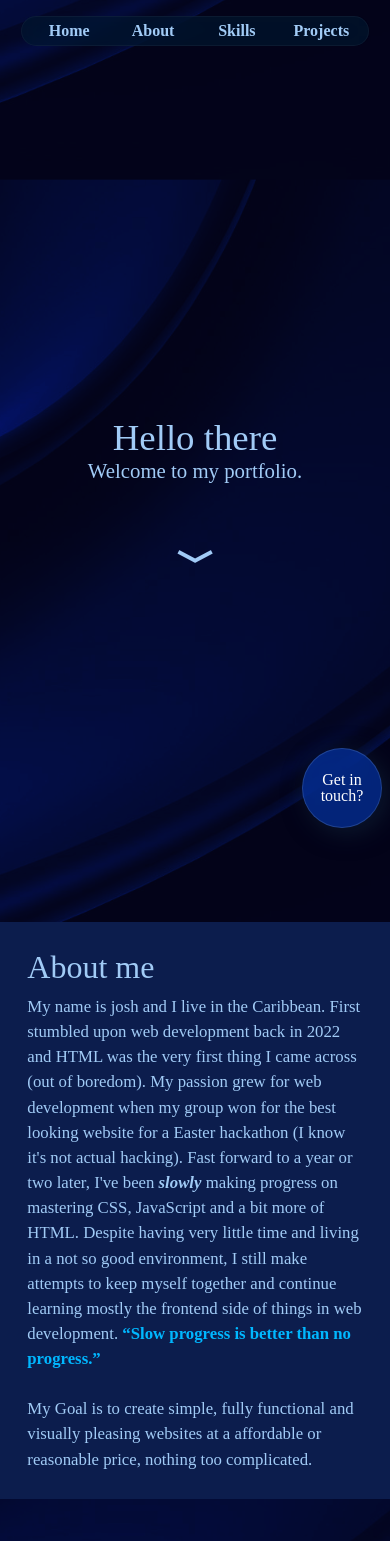
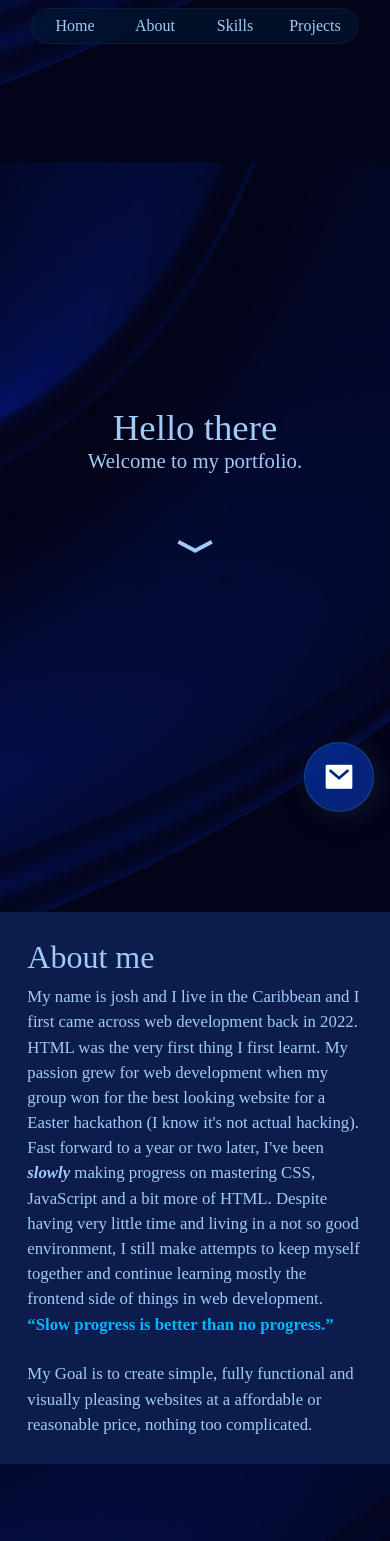
Before and after one commit to Edixlk/Personal-Porfolio-Website, a plain HTML site: page index.html in a window 390 px wide. Shown: the top 1541 px of the page. Drawn offline with nearby package versions, Linux system fonts and the light colour scheme; a web font is replaced by a local one.

Commit message:
dev update 8.21.25

```diff
--- a/contact page v2/main.css
+++ b/contact page v2/main.css
@@ -61,6 +61,8 @@ body {
   color: #fff;
   background-color: rgb(3, 82, 173);
 }
+
+
 
 
 /*=========================================*/
--- a/index.html
+++ b/index.html
@@ -36,7 +36,7 @@
 
     <!-- visible on smaller screens-->
     <a href="mailto: edixlk14@gmail.com">
-      <button class="get-in-touch" id="contact-flt-btn">Get in touch?</button> <!--changed to mail-to-->
+      <button class="get-in-touch" id="contact-flt-btn"><i class="ri-mail-fill"></i></button> <!--changed to mail-to-->
     </a>
 
 
@@ -72,10 +72,9 @@
       <h1>About me</h1>
 
       <p>
-        My name is josh and I live in the Caribbean. First stumbled upon web
-        development back in 2022 and HTML was the very first thing I came
-        across (out of boredom). My passion grew for web development when my
-        group won for the best looking website for a Easter hackathon (I know
+        My name is josh and I live in the Caribbean and I first came across web
+        development back in 2022. HTML was the very first thing I first learnt.
+        My passion grew for web development when my group won for the best looking website for a Easter hackathon (I know
         it's not actual hacking). Fast forward to a year or two later, I've
         been <em><b>slowly</b></em> making progress on mastering CSS, JavaScript and a bit more of HTML.
         Despite having very little time and living in a not so good
@@ -83,7 +82,8 @@
         continue learning mostly the frontend side of things in web
         development.
 
-        <q style="color: rgb(0, 183, 255); font-weight: bolder">Slow progress is better than no progress.</q>
+         <!---this is for the blue text on the last line on the paragraph.-->
+        <q class="highlight">Slow progress is better than no progress.</q>
       </p>
 
       <p style="margin-top: 1em">
@@ -291,11 +291,11 @@
       <h1>Made by @edixlk</h1>
 
       <ul class="scl-med footerlinks">
-        <a href="mailto:edixlk14@gmail.com" id="contact-foot-link"><i class="ri-mail-fill"></i></a>
+        <a href="mailto:edixlk14@gmail.com" id="contact-foot-link">Contact</a>
         <!--Link only visible on this page and desktop only.-->
-        <a href="https://x.com/nixc67"><i class="ri-twitter-x-line"></i></a>
-        <a href="https://github.com/Edixlk"><i class="ri-github-fill"></i></a>
-        <a href="https://www.youtube.com/@edixlk3"><i class="ri-youtube-fill"></i></a>
+        <a href="https://x.com/nixc67">Twitter</i></a>
+        <a href="https://github.com/Edixlk">Github</a>
+        <a href="https://www.youtube.com/@edixlk3">Youtube</i></a>
       </ul>
     </footer>
 </body>
--- a/main.css
+++ b/main.css
@@ -91,10 +91,18 @@ body {
 nav {
   z-index: 1;
   position: sticky;
+  display: flex;
+  align-items: center;
+  justify-content: center;
+  place-self: center;
+  height: auto;
+  width: fit-content;
   top: 0;
   background-color: var(--nav-bg);
   backdrop-filter: blur(15px);
-  padding: 1em;
+  padding: 0.5em 0;
+  margin-bottom: 0.5rem;
+  border-radius: 1.5rem;
 }
 
 .nav-links {
@@ -102,7 +110,6 @@ nav {
   justify-content: center;
   align-items: center;
   gap: 0.2em;
-  font-size: 1.2rem;
   font-weight: 600;
 }
 
@@ -113,6 +120,9 @@ nav {
   color: var(--light-blue);
   padding: 0.3em 0.8em;
   border-radius: 1.5rem;
+  font-weight: 300;
+
+  font-size: clamp(1rem, 0.75rem + 1vw, 1.2rem);
 }
 
 .nav-links a:hover {
@@ -136,14 +146,14 @@ nav {
 /* HERO SECTION (FIRST PAGE)*/
 
 .get-in-touch {
-  padding: 0.5em 1em;
+  padding: 0.5rem;
   position: absolute;
-  width: 80px;
-  height: 80px;
+  width: 70px;
+  height: 70px;
   margin: 1em 0.5em;
   right: 0;
   bottom: 0;
-  font-size: 1rem;
+  font-size: 2rem;
   line-height: 1em;
   border-radius: 50%;
   border: 1px solid #a1ccf62e;
@@ -177,7 +187,7 @@ nav {
 }
 
 .hero-section p {
-  font-weight: 300;
+  font-weight: 100;
   font-size: clamp(1.3rem, 4vw, 2rem);
 }
 
@@ -213,6 +223,13 @@ nav {
   line-height: 1.5em;
   font-size: clamp(0.6rem, 0.2vw + 1rem, 1.2rem);
   max-inline-size: 150ch;
+  font-weight: 300;
+}
+
+/*this is for the blue text on the last line on the paragraph*/
+.about-sect .highlight {
+  color: rgb(0, 183, 255);
+  font-weight: 600;
 }
 
 /* SKILLS/TECH STACK SECTION */
@@ -464,7 +481,7 @@ nav {
 }
 
 .scl-med a {
-  font-size: 1.5rem;
+  font-size: 1.2rem;
   font-weight: 900;
   color: var(--white);
   display: block;
@@ -472,6 +489,8 @@ nav {
   place-content: center;
   text-align: center;
   border-radius: 50%;
+  font-weight: 6m00;
+  opacity: 70%;
 }
 
 .scl-med a:hover {
@@ -515,10 +534,8 @@ nav {
   /* NAV LINKS */
 
   .nav-links {
-    text-align: center;
-    right: 0;
-    width: fit-content;
-    padding: 0 0.4em;
+    gap: 0;
+    padding: 0.2em ;
     border-radius: 1.5rem;
     border: 1px solid rgba(76, 90, 103, 0.137);
     background-color: var(--nav-bg);
@@ -526,7 +543,7 @@ nav {
   }
 
   .nav-links a {
-    font-size: 1rem;
+    font-weight: 500;
     border-radius: 1.5rem;
     display: block;
     text-align: center;
```
Also changed, not shown: 1 other file.
